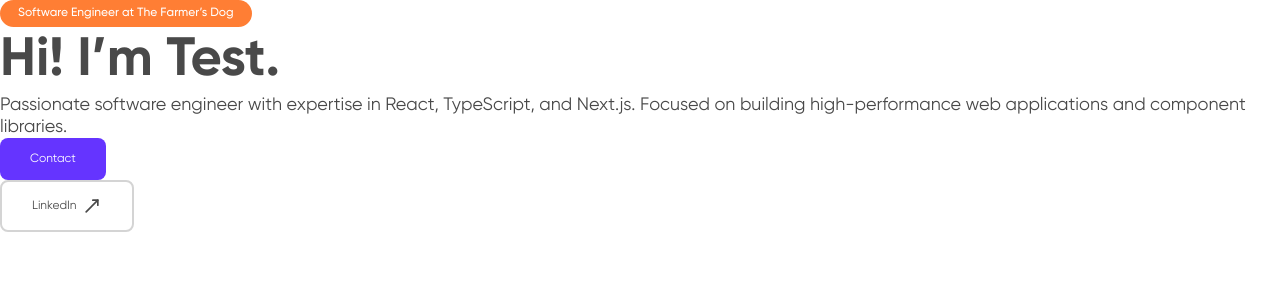
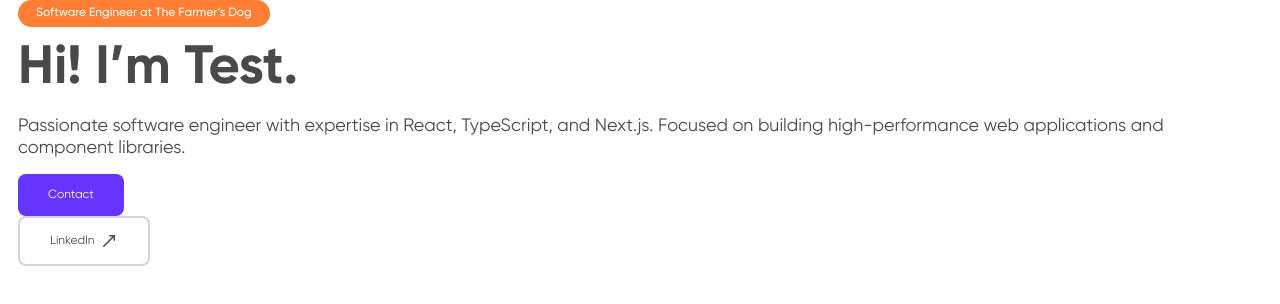
Before and after one commit to tobicorradi/personal-website-react, a React (Vite) app: page / in a window 1280 px wide. Shown: the top 304 px of the page. Built offline with nearby package versions, Linux system fonts and the light colour scheme.

Commit message:
hero styling

```diff
--- a/src/components/Button/Button.tsx
+++ b/src/components/Button/Button.tsx
@@ -34,7 +34,7 @@ export const Button = ({
       <Text color={textColor} size="xs">
         {children}
       </Text>
-      {IconComponent && <IconComponent size="20" stroke={iconStroke} />}
+      {IconComponent && <IconComponent size="18" stroke={iconStroke} />}
     </button>
   );
 };
--- a/src/sections/Hero/Hero.module.css
+++ b/src/sections/Hero/Hero.module.css
@@ -1,3 +1,11 @@
-.chip {
-  margin-bottom: 300px;
+.section {
+  padding: 0 18px;
 }
+
+.heading {
+  margin: 8px 0 13px 0;
+}
+
+.copy {
+  margin-bottom: 15px;
+}
--- a/src/sections/Hero/Hero.tsx
+++ b/src/sections/Hero/Hero.tsx
@@ -1,16 +1,18 @@
 import { Button, Chip, Text } from "@components";
 import { MoveUpRight } from "lucide-react";
 
+import styles from "./Hero.module.css";
+
 export const Hero = () => {
   return (
-    <section>
+    <section className={styles.section}>
       <Chip variant="secondary">
         Software Engineer at The Farmer’s Dog
       </Chip>
-      <Text size="lg" as="h1" weight="bold">
+      <Text className={styles.heading} size="lg" as="h1" weight="bold">
         Hi! I’m Test.
       </Text>
-      <Text as="p" size="sm">
+      <Text className={styles.copy} as="p" size="sm">
         Passionate software engineer with expertise in React, TypeScript,
         and Next.js. Focused on building high-performance web applications
         and component libraries.
```
